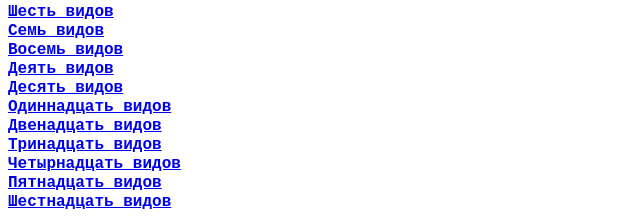
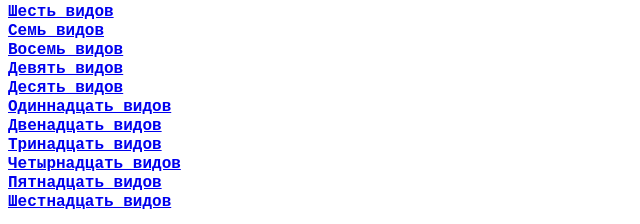
Before and after one commit to Megospc/HOFT, a plain HTML site: page index.html in a window 1280 px wide. Shown: the part 152-376 px from the top of the page, 0-640 px from the left. Drawn offline with Linux system fonts and the light colour scheme.

Commit message:
Update index.html

```diff
--- a/index.html
+++ b/index.html
@@ -20,7 +20,7 @@
     <div><a href="six.html">Шесть видов</a></div>
     <div><a href="seven.html">Семь видов</a></div>
     <div><a href="eight.html">Восемь видов</a></div>
-    <div><a href="nine.html">Деять видов</a></div>
+    <div><a href="nine.html">Девять видов</a></div>
     <div><a href="ten.html">Десять видов</a></div>
     <div><a href="eleven.html">Одиннадцать видов</a></div>
     <div><a href="twelve.html">Двенадцать видов</a></div>
```
